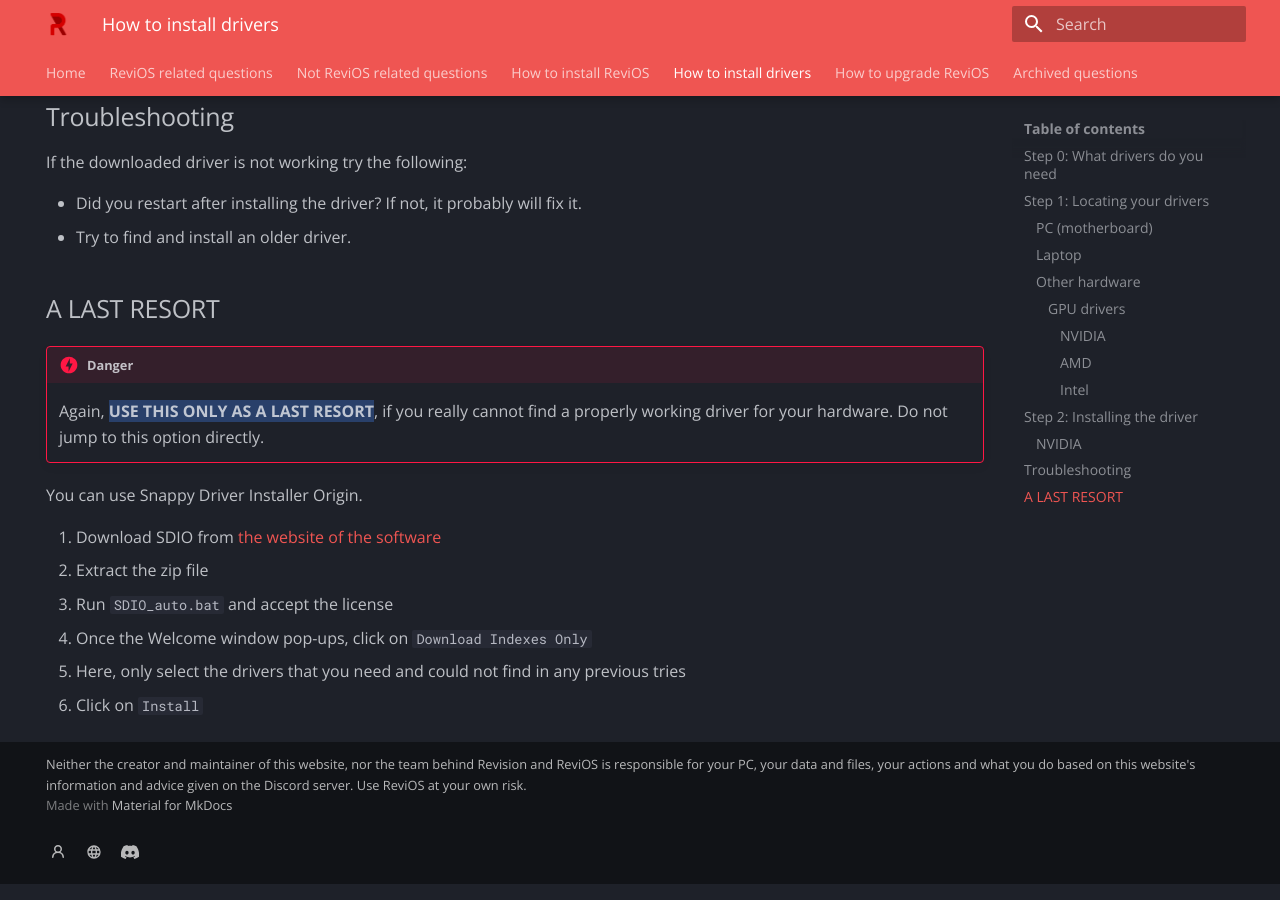
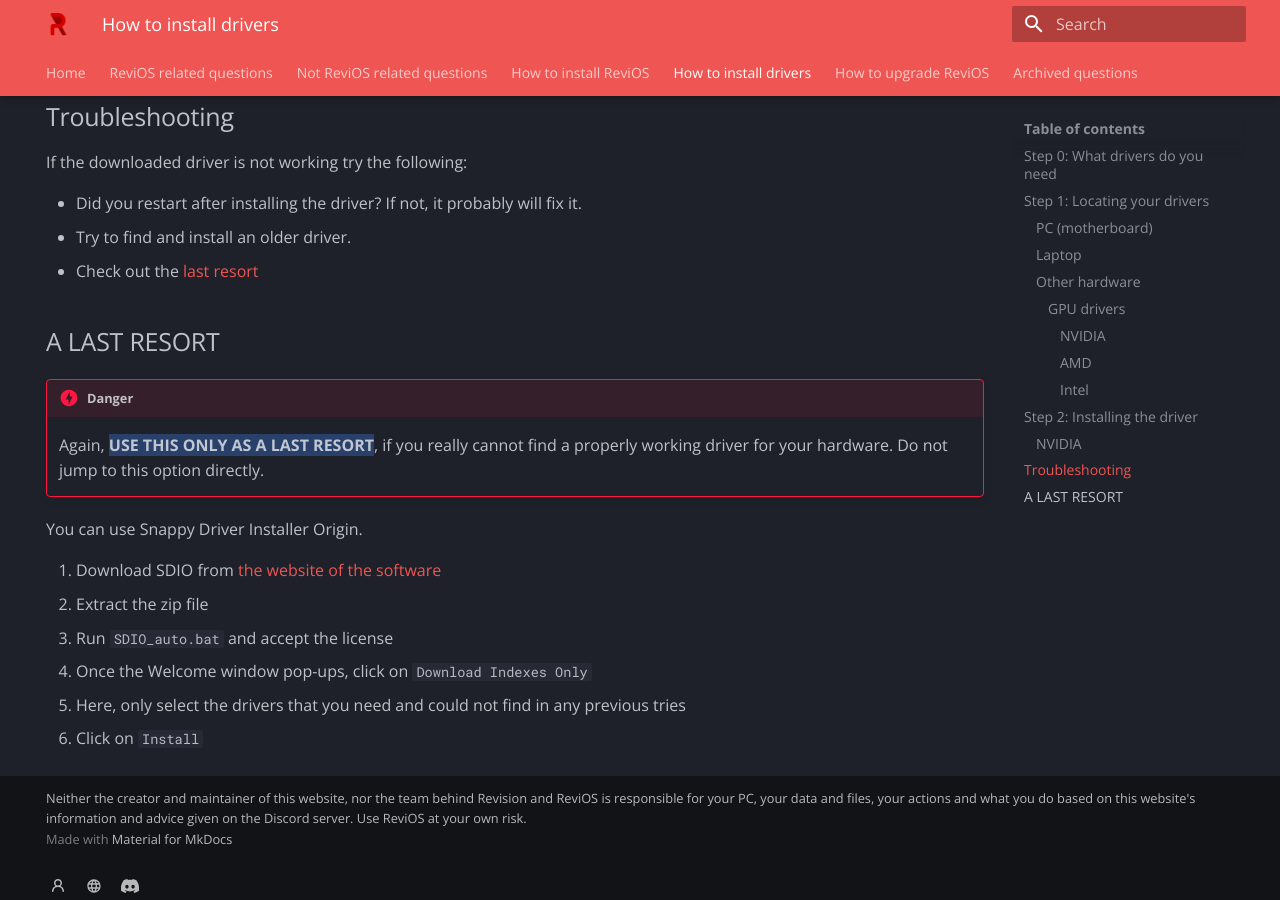
Before and after one commit to dkovacs24/ReviOS_faq, an MkDocs documentation site: the page built from docs/drivers.md, in a window 1280 px wide and 900 px high, scrolled down 2904 px. Built offline with MkDocs 1.6.1 and Material for MkDocs 9.7.7, drawn with Linux system fonts in a browser that asks for light colours.

Commit message:
add sdio to troubleshooting in drivers guide

```diff
--- a/docs/drivers.md
+++ b/docs/drivers.md
@@ -102,6 +102,7 @@
 
 - Did you restart after installing the driver? If not, it probably will fix it.
 - Try to find and install an older driver.
+- Check out the [last resort](#a-last-resort)
 
 ## A LAST RESORT
 
```
